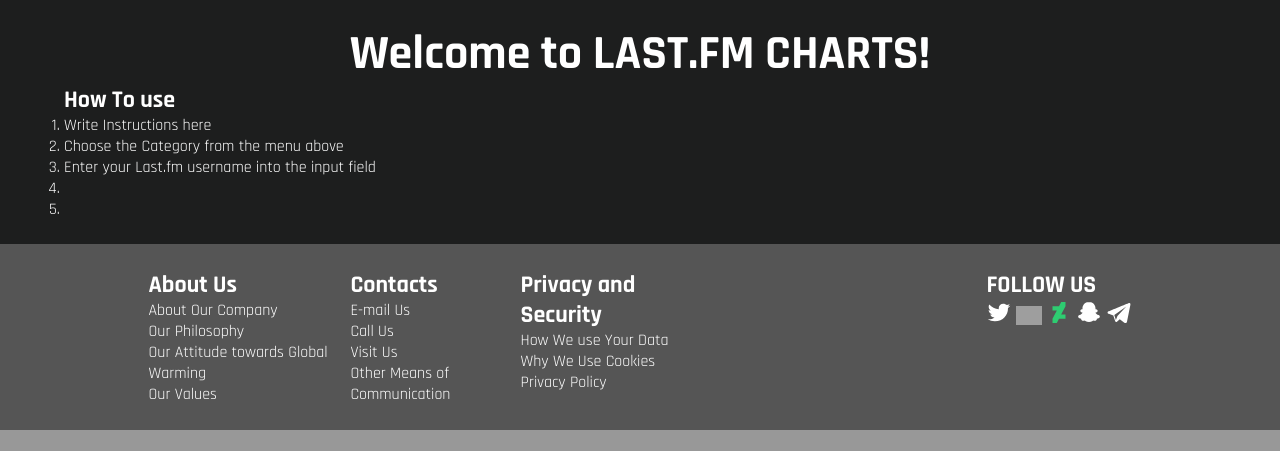
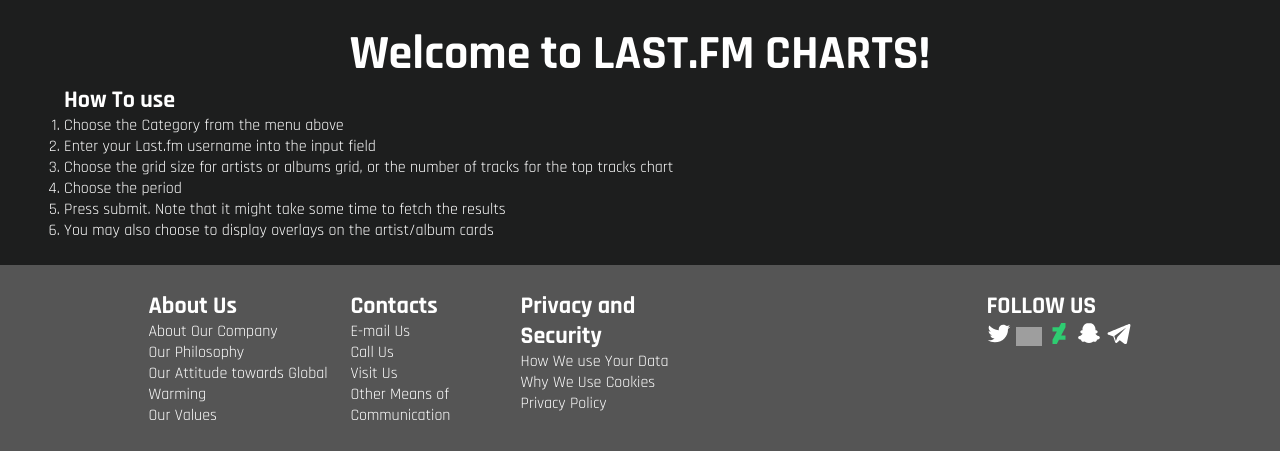
Before and after one commit to honeylemonicetea/LastFMStats, a Django app: page / in a window 1280 px wide. Shown: the part 801-1252 px from the top of the page. Before the commit the page ends 1231 px from the top, so only its background shows below. Run offline with Django 4.2, Linux system fonts and the light colour scheme; grey boxes are pictures that could not be loaded.

Commit message:
fix track chart, add instructions

```diff
--- a/core/templates/home.html
+++ b/core/templates/home.html
@@ -11,7 +11,7 @@
         <div class="home-banner">
             <div class="banner-text">
                 <h1>LAST.FM CHARTS</h1>
-                <p>Lorem ipsum dolor sit amet</p>
+                <p>Scroll Down ⬇️</p>
             </div>
         </div>
         <div class="home-features">
@@ -19,11 +19,14 @@
 
             <h2>How To use</h2>
             <ol>
-                <li>Write Instructions here</li>
+
                 <li>Choose the Category from the menu above</li>
                 <li>Enter your Last.fm username into the input field</li>
-                <li></li>
-                <li></li>
+                <li>Choose the grid size for artists or albums grid, or the number of tracks for the top tracks
+                    chart</li>
+                <li>Choose the period</li>
+                <li>Press submit. Note that it might take some time to fetch the results</li>
+                <li>You may also choose to display overlays on the artist/album cards</li>
             </ol>
 
         </div>
--- a/core/tools/lastfm.py
+++ b/core/tools/lastfm.py
@@ -277,13 +277,13 @@
 
 
 
-def get_top_tracks(username):
+def get_top_tracks(username, quantity=10, period='overall'):
     r = requests.get(API_ROOT, params={'api_key': env('API_KEY'), 'user': username, 'format': 'json',
-                                       'method': 'user.getTopTracks', 'period': 'overall', 'limit': '100'})
+                                       'method': 'user.getTopTracks', 'period': period, 'limit': quantity})
     content = r.json()['toptracks']['track']
     tracks = []
     start = time.time()
-    for i in range(100):
+    for i in range(quantity):
         try:
             track = dict()
             your_playcount = content[i]['playcount']
--- a/core/views.py
+++ b/core/views.py
@@ -63,9 +63,11 @@
         return render(request, 'tracks.html')
     elif request.method == 'POST':
         username = request.POST['username']
-        greeting = f'Hi, {username}, here is your Top 100 tracks chart'
-        track_list = get_top_tracks(username)
-        return render(request, 'tracks.html', {'tracks': track_list, 'greeting': greeting})
+        quantity = int(request.POST['quantity'])
+        period = request.POST['period']
+        greeting = f'Hi, {username}, here is your Top {quantity} tracks chart'
+        track_list = get_top_tracks(username, quantity, period)
+        return render(request, 'tracks.html', {'tracks': track_list, 'greeting': greeting, 'quantity':quantity})
 
 
 
```
Also changed, not shown: core/templates/albums.html (+7 -6 lines), core/templates/tracks.html (+20 -3 lines).
